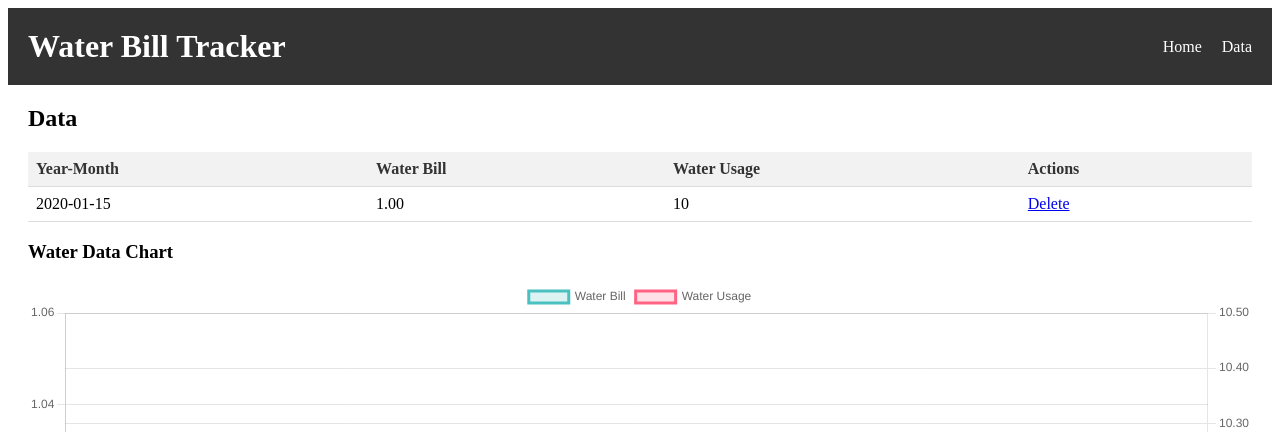
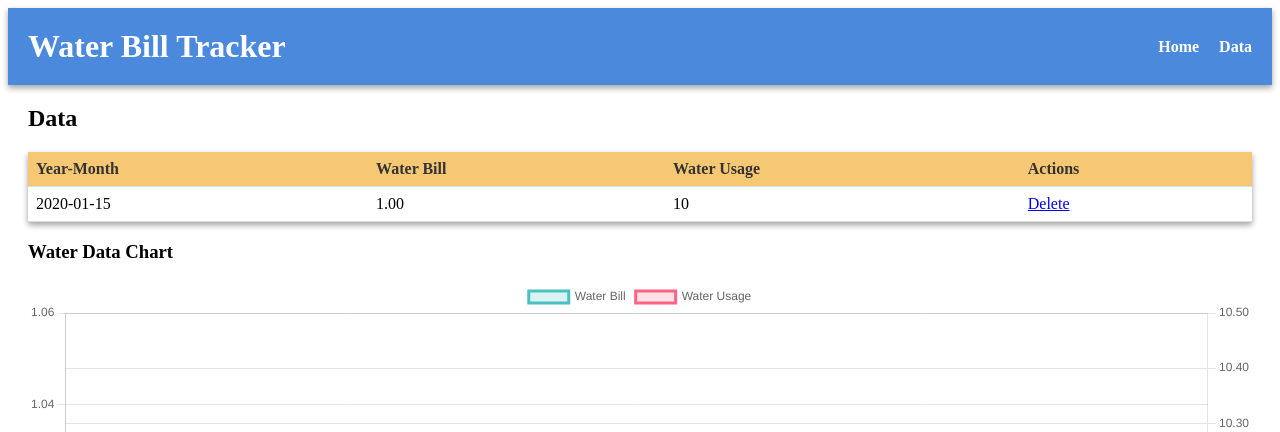
Before and after one commit to xkan-32/Web-APP-For-Portfolio, a Flask app: page /data in a window 1280 px wide. Shown: the top 432 px of the page. Run offline with Flask 3, Linux system fonts and the light colour scheme; tables that the repository leaves empty hold one stand-in row (values such as "Sample post").

Commit message:
スタイル変更

```diff
--- a/static/css/styles.css
+++ b/static/css/styles.css
@@ -1,14 +1,16 @@
 .header {
-  background-color: #333;
+    background-color: #4a89dc;
     color: #fff;
     display: flex;
     justify-content: space-between;
     align-items: center;
     padding: 20px;
+    box-shadow: 0 3px 6px rgba(0, 0, 0, 0.16), 0 3px 6px rgba(0, 0, 0, 0.23);
   }
 
   .header h1 {
     margin: 0;
+    font-weight: bold;
   }
 
   .header ul {
@@ -25,6 +27,12 @@
   .header a {
     color: #fff;
     text-decoration: none;
+    font-weight: bold;
+    transition: color 0.3s;
+  }
+
+  .header a:hover {
+    color: #f7c873;
   }
 
   .main {
@@ -34,6 +42,7 @@
   table {
     border-collapse: collapse;
     width: 100%;
+    box-shadow: 0 3px 6px rgba(0, 0, 0, 0.16), 0 3px 6px rgba(0, 0, 0, 0.23);
   }
 
   th, td {
@@ -43,6 +52,11 @@
   }
 
   th {
+    background-color: #f7c873;
+    color: #333;
+    font-weight: bold;
+  }
+
+  tr:nth-child(even) {
     background-color: #f2f2f2;
-  color: #333;
   }
```
Also changed, not shown: 1 other file. Lines whose indentation alone changed are shown as unchanged.
